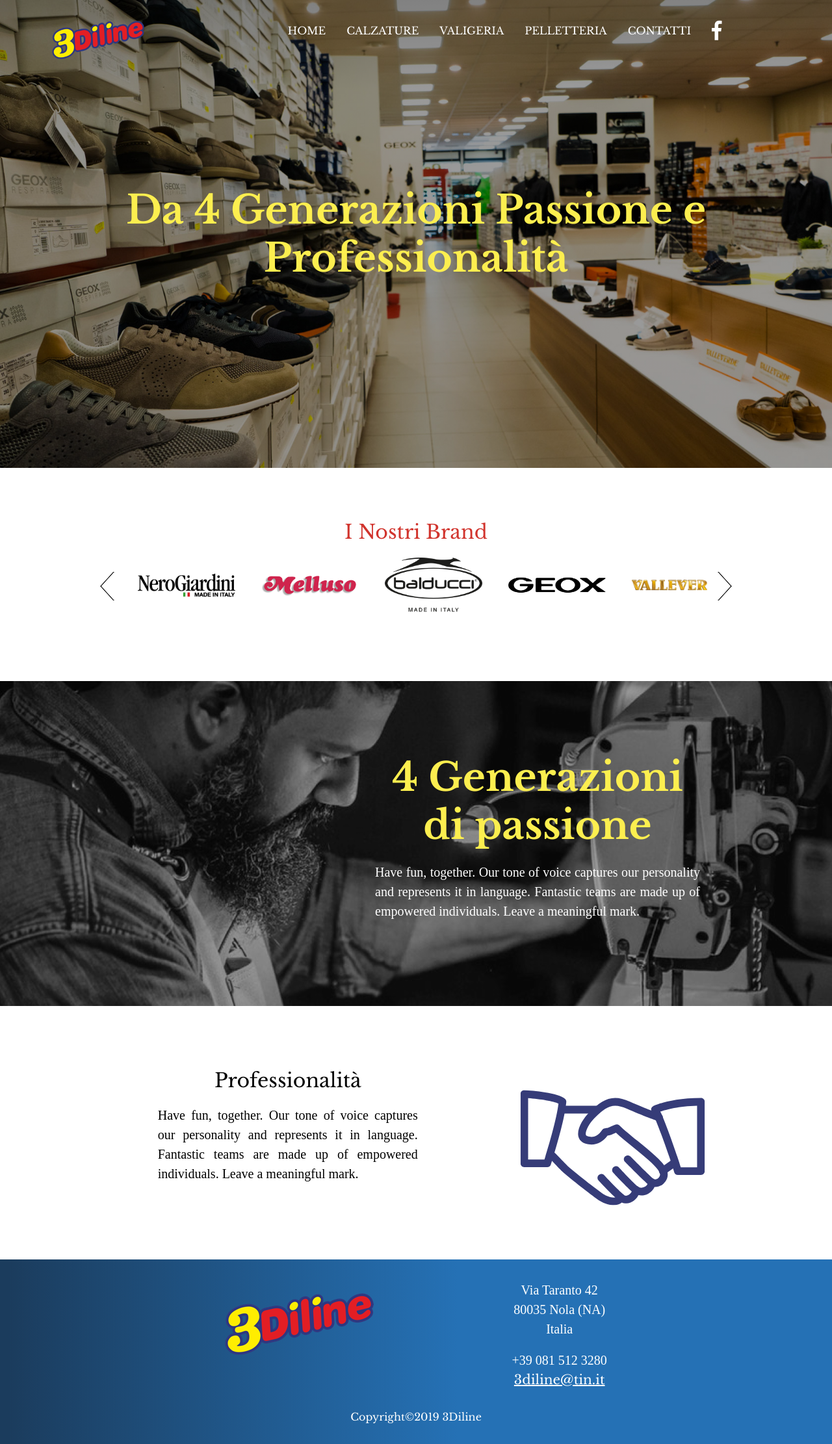
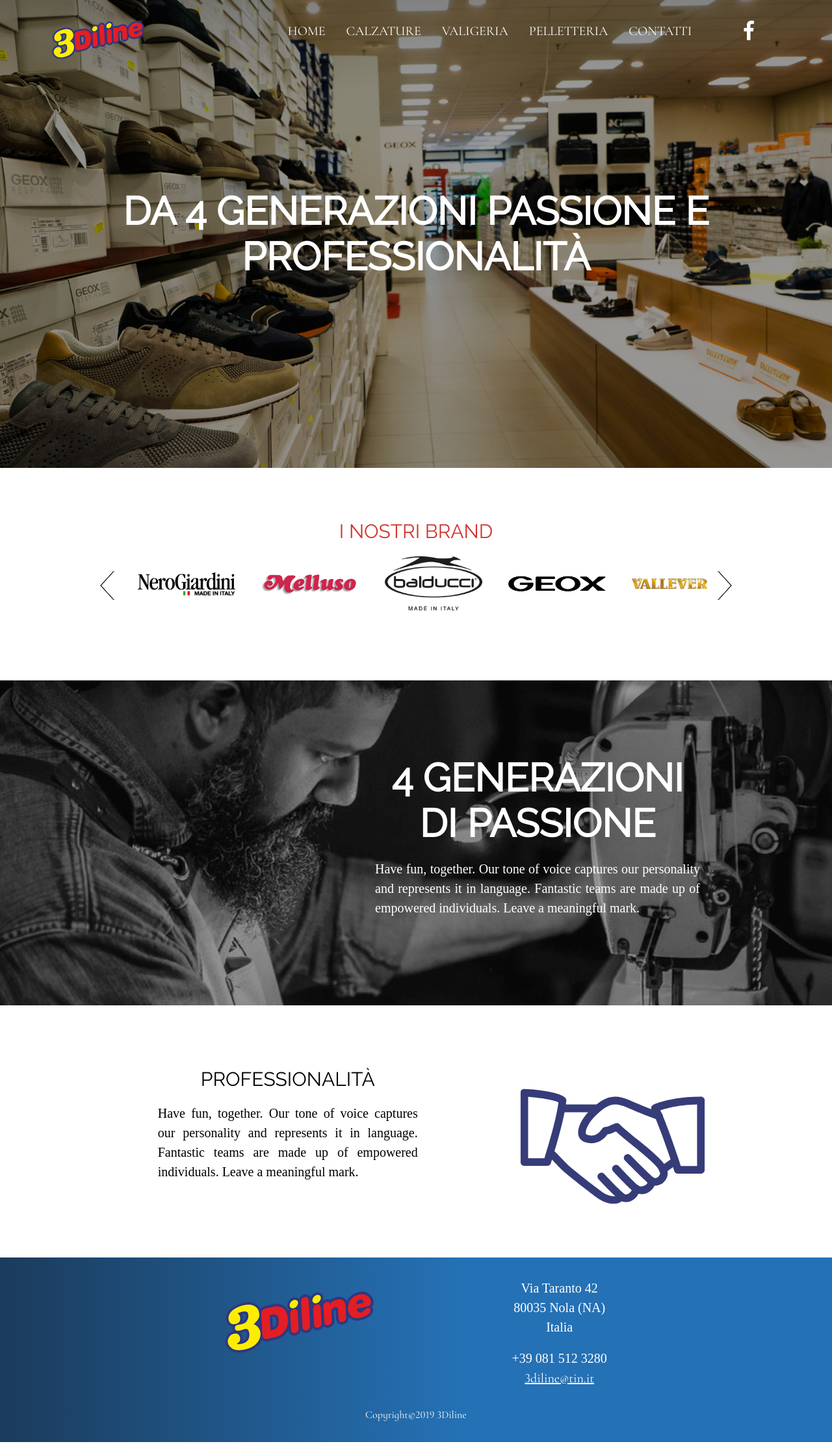
Before and after one commit to matteocarpi/3Diline, a Jekyll site: the page built from pages/index.md, in a window 1280 px wide. Shown: the whole page at 65% size. Built offline with Jekyll 4.4.1, drawn with Linux system fonts in a browser that asks for light colours.

Commit message:
fonts, colors and facebook icon spacing

```diff
--- a/_includes/css.html
+++ b/_includes/css.html
@@ -4,4 +4,4 @@
 <link href="https://fonts.googleapis.com/icon?family=Material+Icons" rel="stylesheet">
 
 <!-- Fonts  -->
-<link href="https://fonts.googleapis.com/css?family=Libre+Baskerville:400,400i,700&display=swap" rel="stylesheet">
+<link href="https://fonts.googleapis.com/css?family=Cormorant+Infant:400,700|Raleway&display=swap" rel="stylesheet">
--- a/_includes/navigation.html
+++ b/_includes/navigation.html
@@ -65,6 +65,8 @@
 
         {% endfor %}
 
+        <li>  <a target="_blank" href="https://www.facebook.com"><i class="fab fa-facebook-f"></i></a></li>
+
       </ul>
     </div>
   </header>
--- a/_layouts/home.html
+++ b/_layouts/home.html
@@ -18,7 +18,7 @@
     </div>
 
   {% endfor %}
-  <h1 class="yellow">{{ page.slogan }}</h1>
+  <h1 class="white">{{ page.slogan }}</h1>
 
 </div>
 
@@ -50,7 +50,7 @@
 <section id="story" class="" style="background-image: url({{ site.baseurl }}/assets/story-background.png);">
 
   <div id="story-content" class="story">
-    <h1 class="yellow">{{ page.story.title }}</h1>
+    <h1 class="white">{{ page.story.title }}</h1>
     <p class="white">{{ page.story.copy }}</p>
   </div>
 
--- a/_sass/desktop-navigation.scss
+++ b/_sass/desktop-navigation.scss
@@ -24,6 +24,7 @@
 }
 .fab.fa-facebook-f {
   font-size: 30px;
+  margin-left: 3rem;
 }
 a {
   font: 100% $text;
@@ -47,6 +48,7 @@
   }
   .nav-link {
     text-transform: uppercase;
+    font-size: 20px;
   }
 }
 
@@ -66,6 +68,7 @@
   width: 100%;
   a {
     color: white;
+    text-transform: uppercase;
   }
 }
 
--- a/_sass/universal.scss
+++ b/_sass/universal.scss
@@ -17,9 +17,12 @@
   font: 100% $titles;
   text-align: center;
   margin: 0;
+  text-transform: uppercase;
 }
 h1 {
   font-size: 40px;
+  color: white;
+  font-weight: 400;
 }
 h2 {
   font-size: 30px;
@@ -27,7 +30,6 @@
 h3 {
   font-size: 30px;
   font-weight: 700;
-  text-transform: uppercase;
 }
 h4 {
   font-size: 20px;
--- a/_sass/variables.scss
+++ b/_sass/variables.scss
@@ -1,7 +1,7 @@
 
 // Fonts
-$titles: 'Libre Baskerville', serif;
-$text: 'Libre Baskerville', serif;
+$titles: 'Raleway', sans-serif;
+$text: 'Cormorant Infant', serif;
 
 //Colors
 $yellow: #FCEE4F;
```
